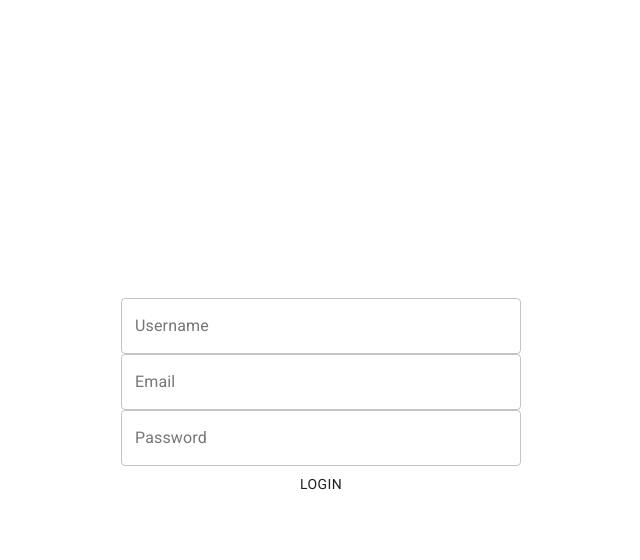
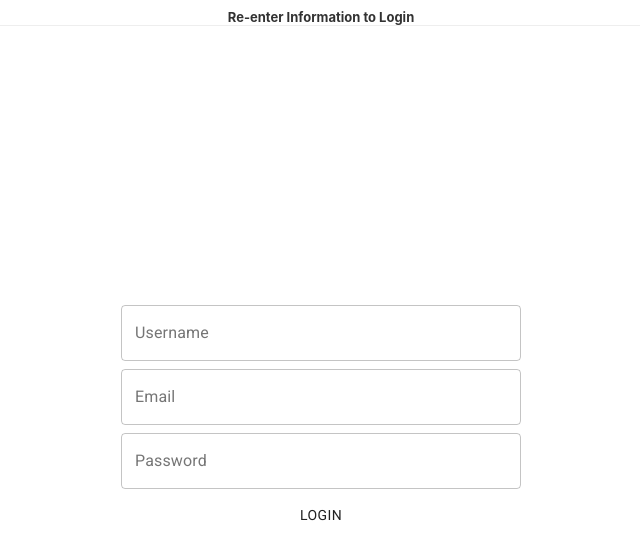
Before and after one commit to Yugenero/Nexus, a React (Create React App) app: page /login in a window 1280 px wide. Shown: the top 560 px of the page, without its empty margins (319-959 px from the left). Built offline with nearby package versions, Linux system fonts and the light colour scheme.

Commit message:
Fixed some stuff
changes to registration, login, server.

```diff
--- a/src/pages/animations/registrationAnimations.js
+++ b/src/pages/animations/registrationLoginAnimations.js
@@ -1,5 +1,9 @@
 import anime from 'animejs';
 
+
+/**
+ * Registration animations
+ */
 function nexusMouseOver(registrationVisual, nexus_text) {
 	anime({
 		targets: registrationVisual,
@@ -30,14 +34,25 @@ function nexusMouseOff(registrationVisual, nexus_text, originalColor) {
 	});
 }
 
+/**
+ * Login animations
+ */
 
-function loading() {
+function loginLoadingAnimation() {
 	anime({
-	  targets: '.loading',
-	  rotate: '1turn',
-	  loop: true,
-	  easing: 'linear',
-	});
-  }
+		targets: '.login_loading',
+		rotate: '1turn',
+		loop: true,
+		easing: 'linear',
+		duration: 1000
+	})
+}
 
-export { nexusMouseOver, nexusMouseOff, loading };
+function registrationLoadingAnimation() {
+	anime({
+		targets: '.registration_loading',
+	})
+}
+
+export { nexusMouseOver, nexusMouseOff, registrationLoadingAnimation };
+export { loginLoadingAnimation }
--- a/src/pages/login.js
+++ b/src/pages/login.js
@@ -1,64 +1,142 @@
 import { useState, useEffect } from 'react';
+import { loginLoadingAnimation } from './animations/registrationLoginAnimations';
 import TextField from '@material-ui/core/TextField';
+import { useNavigate } from 'react-router-dom';
 import Button from '@material-ui/core/Button';
 import { Box } from '@material-ui/core';
+import axios from 'axios';
 import anime from 'animejs';
+import './styles/login.css';
 
 function LoginField() {
 
 	const [username, setUsername] = useState('');
 	const [password, setPassword] = useState('');
 	const [email, setEmail] = useState('');
+	const [isLoading, setIsLoading] = useState(false);
+
+	const navigate = useNavigate();
+
+	/**
+	 * event handler for deleting a user from teh database
+	 * figure out how to make this thing work later
+	 * @param {event} event
+	 * @returns
+	 */
+	const handleDelete = (event) => {
+		event.preventDefault();
+		if (!username) return console.log('user does not exist in the database');
+
+		axios.post('http://localhost:3000/delete', {
+			username: username,
+			password: password
+		})
+		.then(response => {
+			if (response.status === 200) {
+				console.log('User'  + username + ' deleted successfully');
+				navigate('/')
+			}
+		})
+		.catch(error => {
+			console.log("Error deleting user: " + error);
+		})
+	}
 
 	const handleSubmit = (event) => {
 		event.preventDefault();
-		console.log(username + " " + password + " " + email);
 
+		// run animation
+		setIsLoading(true);
+
+		// connect to server (server.js) to login a user
+		if (!username || !password) {
+			console.error('Missing username or password');
+			return;
+		}
+		if (username.length > 15 || username.length < 3) {
+			console.error('Username must be between 3 and 15 characters');
+			return;
+		}
+		axios.post('http://localhost:3000/login', {
+			username: username,
+			password: password
+		})
+		.then(response => {
+			if (response.status === 200) {
+				console.log(username + ' has been logged in')
+				setIsLoading(false);
+				navigate('/');
+			}
+ 			if (response.status === 400) console.error('Invalid username or password');
+		})
+		.catch(error => {
+			setIsLoading(false);
+			console.log('Error finding user: ', error);
+		});
 	}
 
+	useEffect(() => {
+		if (isLoading) {
+			loginLoadingAnimation();
+		}
+	}, [isLoading]);
+
 	return (
-		<div className='login_container'>
-			<div className='form_submission_container'>
+		<Box className='form_submission_container'
+				component="form"
+				style={{height: '100vh', width: '100vw',
+					display: 'flex', flexDirection: 'column',
+					justifyContent: 'center'
+				}}>
 
 					{/** Form submission container component for user login */}
-					<Box>
+					<Box mb={1}>
 					<TextField className="login_field" variant='outlined'
 					style={{color: 'var(--accent-color-darkred)', width: '400px'}}
+					onChange={(event => setUsername(event.target.value))}
 					label="Username"/>
 					</Box>
 
-					<Box>
+					<Box mb={1}>
 					<TextField className="login_field" variant='outlined'
 					style={{color: 'var(--accent-color-darkred)', width: '400px'}}
+					onChange={(event => setEmail(event.target.value))}
 					label="Email"/>
 					</Box>
 
-					<Box>
+					<Box mb={1}>
 					<TextField className="login_field" variant='outlined'
 					style={{color: 'var(--accent-color-darkred)', width: '400px'}}
+					onChange={(event => setPassword(event.target.value))}
 					label="Password"/>
 					</Box>
 
 					<Button onClick={handleSubmit}> Login </Button>
-			</div>
-		</div>
+					{isLoading && <div className='login_loading'></div>}
+			</Box>
 	)
 };
-
-
 
 /**
  * Note to myself: A bit on prop destructuring
  * Properties is just another word for parameter, they are a proper subset of
- * parameters that are passed to a function.
+ * parameters that are passed to a function. Passing in props with a curly braces
+ * allows you to destructure your props object and access the name of properties directly.
+ * Where as passing in props without the curly braces allows you to access the
+ * props obj
  *
  * function Greeting(props) {  return <div>Hello, {props.name}</div>; }
+ *
  * function Greeting({ name }) {  return <div>Hello, {name}</div>; }
+ *			is equivalent to let name = props.name
  */
 
 function Login({props}) {
+
+
 	return (
 		<div className='login_ui'>
+			<h1 className='title'>Re-enter Information to Login</h1>
 			<LoginField/>
 		</div>
 	)
--- a/src/pages/register.js
+++ b/src/pages/register.js
@@ -4,7 +4,7 @@ import { Link } from 'react-router-dom';
 import { useNavigate } from 'react-router-dom';
 import { Button, TextField } from '@material-ui/core';
 import { Box } from '@material-ui/core';
-import { nexusMouseOver, nexusMouseOff, loading } from "./animations/registrationAnimations";
+import { nexusMouseOver, nexusMouseOff } from "./animations/registrationLoginAnimations";
 import axios from 'axios';
 import './styles/register.css';
 
@@ -57,14 +57,28 @@ function Register(props) {
 	 */
 	const handleSubmit = (event) => {
 		event.preventDefault();
-		axios.post('http://localhost:3000/users', {
+
+		// connect to server (server.js) to register a user
+		if (!username || !email || !password) {
+			console.error('Missing username, or password');
+			return;
+		}
+		if (username.length > 15 || username.length < 3) {
+			console.error('Username must be between 3 and 15 characters');
+			return;
+		}
+
+		axios.post('http://localhost:3000/register', {
 			username: username,
 			email: email,
 			password: password
 		})
 		.then(response => {
 			if (response.data === 'User created successfully') {
+				console.log('User ' + username + ' created successfully');
 				navigate('/login');
+			} else if (response.status === 400) {
+				console.error('Missing username or password');
 			}
 		})
 		.catch(error => {
@@ -72,7 +86,7 @@ function Register(props) {
 		});
 	}
 
-
+	// this interesting code is going to be uninteresting soon
 
 	useEffect(() => {
         const registrationVisual = document.querySelector('.registration_visual');
@@ -83,15 +97,12 @@ function Register(props) {
         document.querySelector('.nexus').addEventListener('mouseenter', () => {
             nexusMouseOver(registrationVisual, nexus_text);
         });
-
         document.querySelector('.nexus').addEventListener('mouseleave', () => {
             nexusMouseOff(registrationVisual, nexus_text, originalColor);
         });
-
 		textField.addEventListener('focus', () => {
 			nexusMouseOver(registrationVisual, nexus_text);
 		})
-
     }, []);
 
 	return (
--- a/src/pages/styles/login.css
+++ b/src/pages/styles/login.css
@@ -1,8 +1,8 @@
-.login_container {
+.login_ui {
 	display: flex;
 	flex-direction: column;
-	justify-content: center;
-	align-items: center;
+	height: 100vh;
+	width: 100vw;
 }
 
 .form_submission_container {
@@ -12,7 +12,19 @@
 	align-items: center;
 }
 
-.login_field {
-	margin: 10px;
-	color: var(--accent-color-darkred);
+.title {
+	align-items: center;
+	justify-content: center;
+	border-bottom: 1px solid var(--break-color);
+	margin-bottom: 1em;
+	font-size: 0.5em;
+	color: var(--primary-color);
 }
+
+
+.login_loading {
+	display: inline-block;
+	width: 50px;
+	height: 50px;
+	border: 1px solid black;
+}
```
Also changed, not shown: src/pages/data/posts.json (+1 -1 lines), src/server/server.js (+43 -8 lines).
